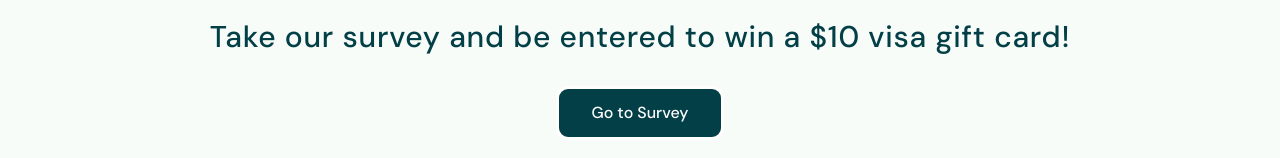
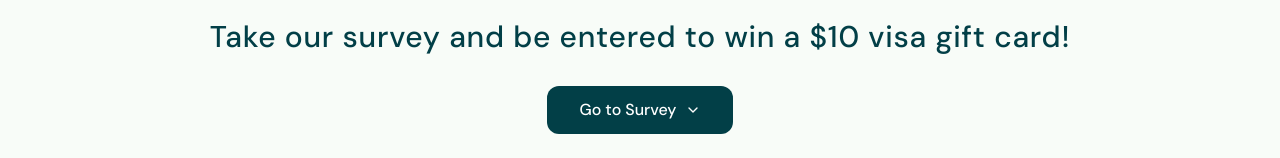
Before and after one commit to langararec/IDEAS-website, a React (Vite) app in the folder frontend/: page / in a window 1280 px wide. Shown: the part 794-952 px from the top of the page. Built offline with nearby package versions, Linux system fonts and the light colour scheme; what chartjs-plugin-datalabels would draw is missing.

Commit message:
feat: replace survey button with SurveyDropdown component in Hero section

```diff
--- a/frontend/src/pages/Home/Hero.tsx
+++ b/frontend/src/pages/Home/Hero.tsx
@@ -2,6 +2,7 @@ import React from "react";
 import { useLanguage } from "../../context/LanguageContext";
 import { homeContent } from "../../content/HomeContent";
 import Carousel from "./Carousel";
+import SurveyDropdown from "../../components/SurveyDropdown";
 
 const Hero: React.FC = () => {
     const { language } = useLanguage();
@@ -22,15 +23,7 @@ const Hero: React.FC = () => {
                 </p>
 
                 <div className="flex justify-center mb-14 mt-2">
-                    <a
-                        href={content.surveyUrl}
-                        target="_blank"
-                        rel="noopener noreferrer"
-                        aria-label={content.surveyAriaLabel}
-                        className="inline-block bg-primary font-dm-sans hover:bg-primary/80 text-white border-3 px-8 py-3 rounded-xl mt-4  focus:outline-none focus:ring-2 focus:ring-primary focus:ring-offset-2 transition-all font-medium text-center duration-300  hover:scale-105"
-                    >
-                        {content.surveyButton}
-                    </a>
+                    <SurveyDropdown />
                 </div>
 
             </div>
```
